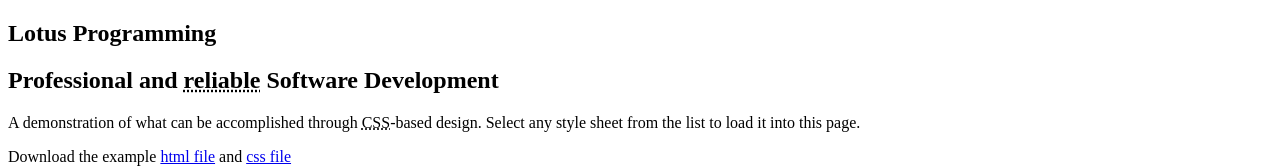
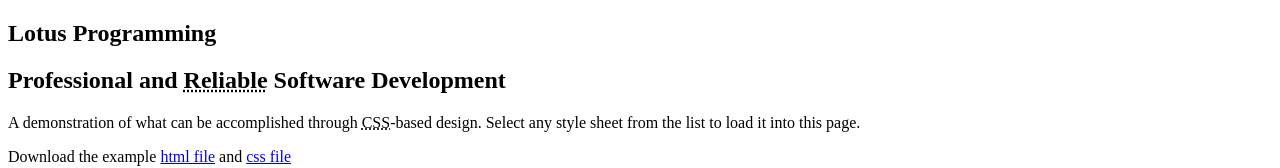
Before and after one commit to eluctyde/lotusprogramming, a plain HTML site: page index.html in a window 1280 px wide. Shown: the top 168 px of the page. Drawn offline with Linux system fonts and the light colour scheme.

Commit message:
small title edit

```diff
--- a/index.html
+++ b/index.html
@@ -20,7 +20,7 @@
 	<section class="intro" id="zen-intro">
 		<header role="banner">
 			<h1>Lotus Programming</h1>
-			<h2>Professional and <abbr title="Cascading Style Sheets">reliable</abbr> Software Development</h2>
+			<h2>Professional and <abbr title="Cascading Style Sheets">Reliable</abbr> Software Development</h2>
 		</header>
 
 		<div class="summary" id="zen-summary" role="article">
```
